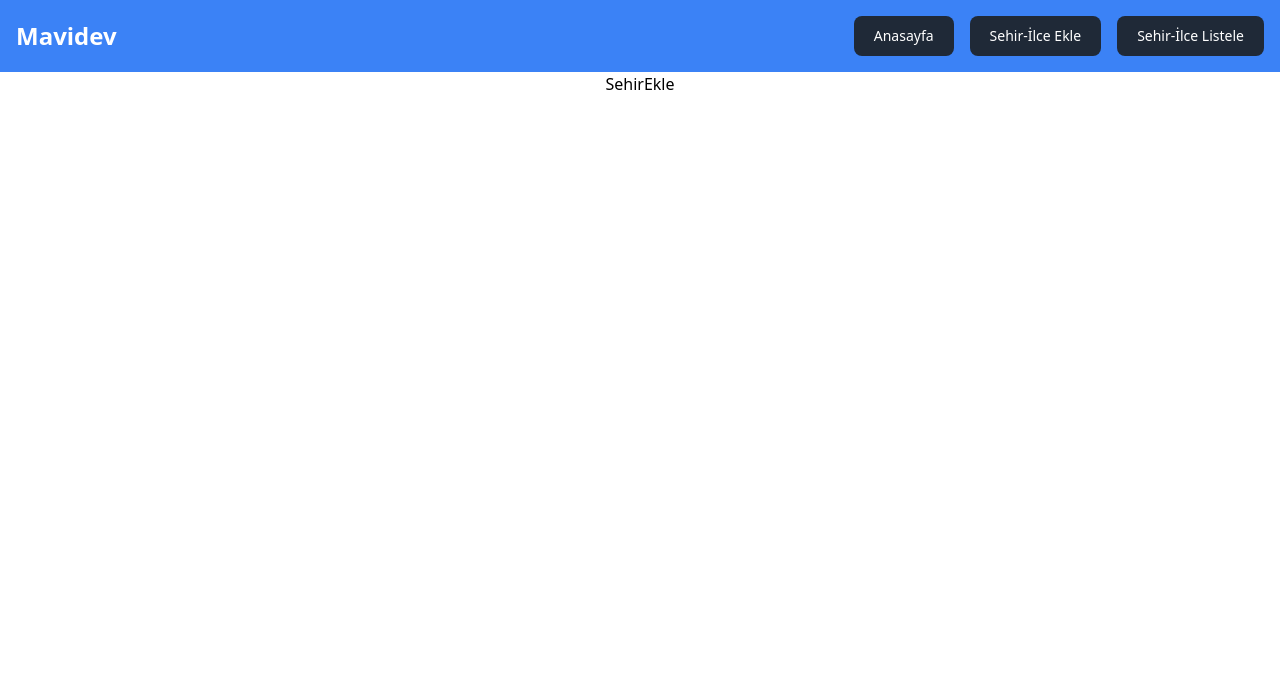
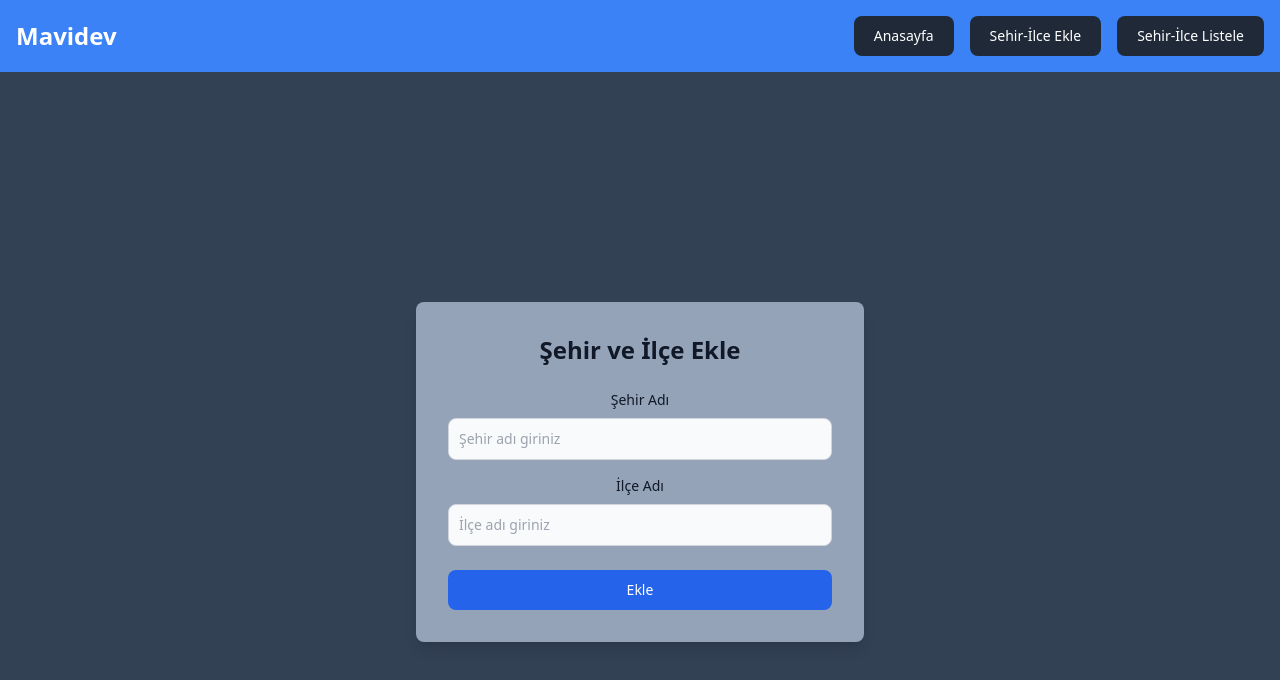
Before and after one commit to burakcevizli/mavidevfe, a React (Create React App) app: page /sehir-ekle in a window 1280 px wide. Shown: the top 680 px of the page. Built offline with nearby package versions, Linux system fonts and the light colour scheme.

Commit message:
Sehirekleme oldu.

```diff
--- a/src/components/SehirEkle.js
+++ b/src/components/SehirEkle.js
@@ -1,9 +1,55 @@
-import React from 'react'
+import React, { useState } from 'react';
+import axios from 'axios';
 
 const SehirEkle = () => {
+  const [sehir, setSehir] = useState('');
+  const [ilce, setIlce] = useState('');
+
+  const handleSubmit = (e) => {
+    e.preventDefault();
+    axios.post('http://localhost:9191/sehir-ekle',{sehir,ilce}).then((response)=>{
+    })
+  };
+
   return (
-    <div>SehirEkle</div>
-  )
+    <div className="min-h-screen flex items-center justify-center bg-slate-700">
+      <div className="bg-slate-400 p-8 rounded-lg shadow-lg w-full max-w-md">
+        <h2 className="text-2xl font-bold mb-6 text-center text-gray-900">Şehir ve İlçe Ekle</h2>
+        <form onSubmit={handleSubmit}>
+          <div className="mb-4">
+            <label htmlFor="sehir" className="block mb-2 text-sm font-medium text-gray-900">Şehir Adı</label>
+            <input
+              type="text"
+              id="sehir"
+              className="bg-gray-50 border border-gray-300 text-gray-900 text-sm rounded-lg focus:ring-blue-500 focus:border-blue-500 block w-full p-2.5"
+              placeholder="Şehir adı giriniz"
+              value={sehir}
+              onChange={(e) => setSehir(e.target.value)}
+              required
+            />
+          </div>
+          <div className="mb-6">
+            <label htmlFor="ilce" className="block mb-2 text-sm font-medium text-gray-900">İlçe Adı</label>
+            <input
+              type="text"
+              id="ilce"
+              className="bg-gray-50 border border-gray-300 text-gray-900 text-sm rounded-lg focus:ring-blue-500 focus:border-blue-500 block w-full p-2.5"
+              placeholder="İlçe adı giriniz"
+              value={ilce}
+              onChange={(e) => setIlce(e.target.value)}
+              required
+            />
+          </div>
+          <button
+            type="submit"
+            className="text-white bg-blue-600 hover:bg-blue-700 focus:ring-4 focus:outline-none focus:ring-blue-300 font-medium rounded-lg text-sm w-full py-2.5 text-center"
+          >
+            Ekle
+          </button>
+        </form>
+      </div>
+    </div>
+  );
 }
 
-export default SehirEkle
+export default SehirEkle;
```
